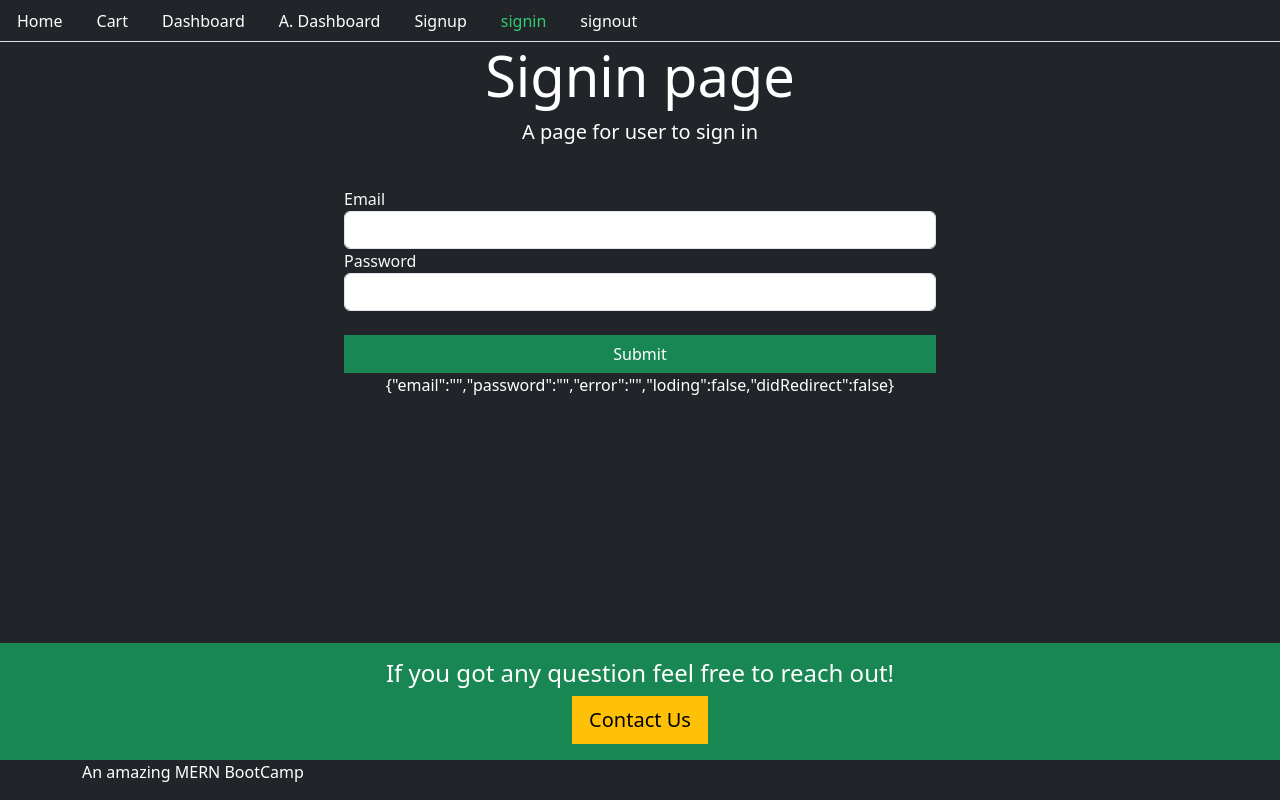
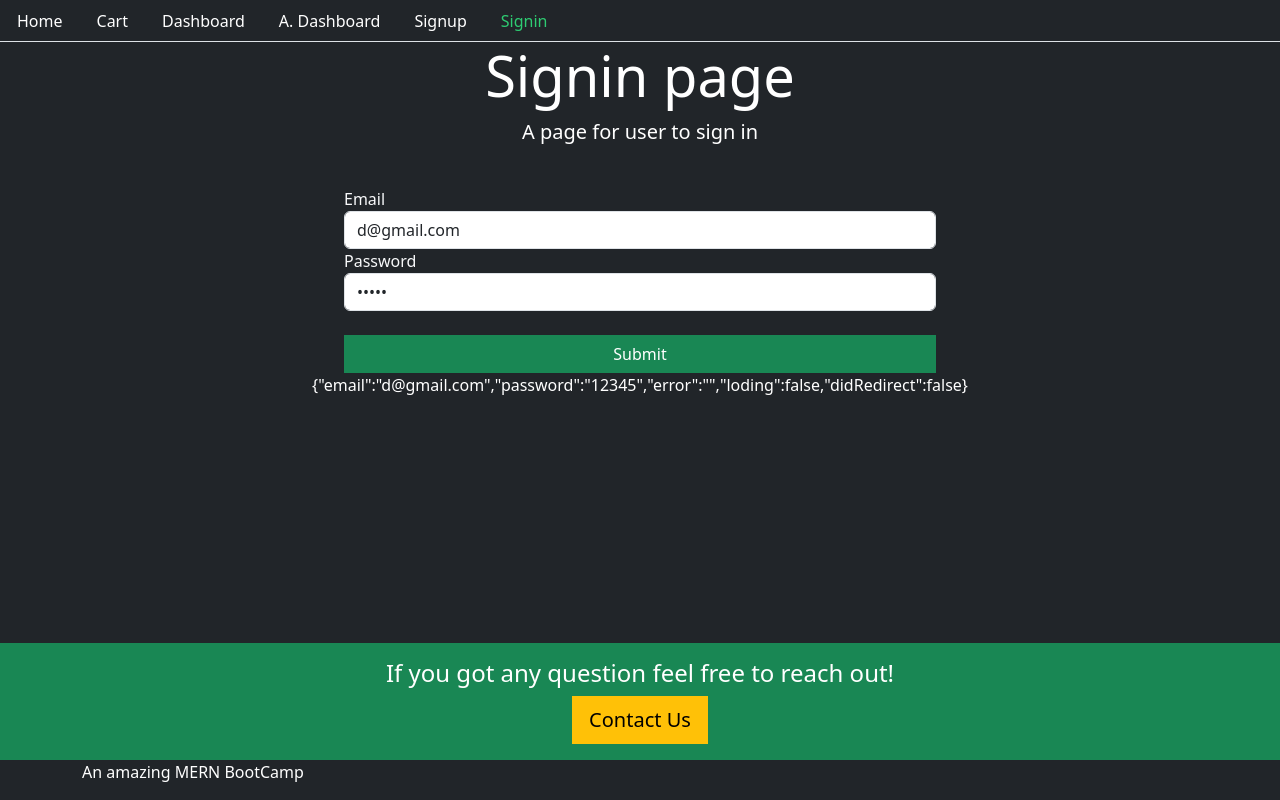
Before and after one commit to Nitesh-thapliyal/Clothify-E-Commerce-Clothing-Platform, a React (Create React App) app in the folder projfrontend/: page /signin in a window 1280 px wide. Built offline with nearby package versions, Linux system fonts and the light colour scheme; no server answers.

Commit message:
fix signout and signin bug

```diff
--- a/projfrontend/src/core/Menu.js
+++ b/projfrontend/src/core/Menu.js
@@ -1,5 +1,6 @@
 import React from 'react';
 import {Link, withRouter} from "react-router-dom";
+import {signout, isAuthenticated} from "../auth/helper"
 
 const currentTab = (history, path) => {
     if(history.location.pathname === path){
@@ -68,20 +69,25 @@
                     style={currentTab(history, "/signin")}
                     className="nav-link" to="/signin"
                 >
-                    signin
+                    Signin
 
                 </Link>
             </li>
 
-            <li className="nav-item">
-                <Link
-                    style={currentTab(history, "/signout")}
-                    className="nav-link" to="/signout"
+          {isAuthenticated() && (
+              <li className="nav-item">
+
+                <span className='nav-link text-warning' onClick={() => {
+                    signout(()=>{
+                        history.push("/")
+                    })
+                }}
                 >
-                    signout
+                    Signout
+                </span>
 
-                </Link>
-            </li>
+              </li>
+          )}
         </ul>
     </div>
 )
--- a/projfrontend/src/user/Signin.js
+++ b/projfrontend/src/user/Signin.js
@@ -7,8 +7,8 @@
 const Signin = () =>{
 
     const [values, setValues] = useState({
-        email : "",
-        password: "",
+        email : "d@gmail.com",
+        password: "12345",
         error: "",
         loding: false,
         didRedirect: false,
```
